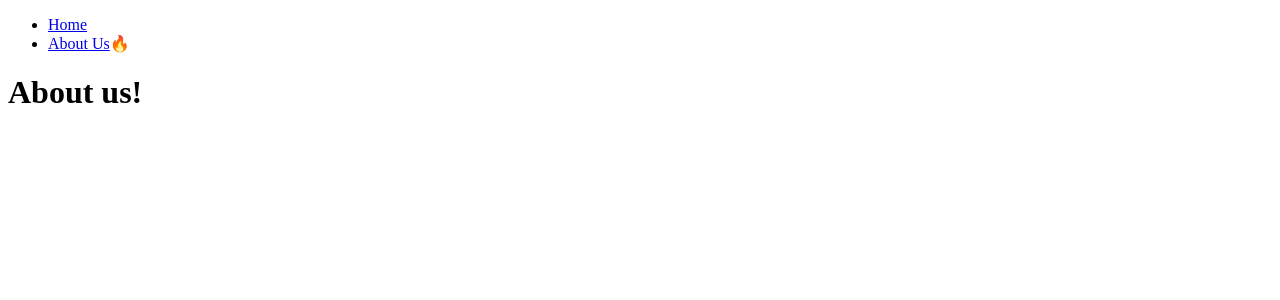
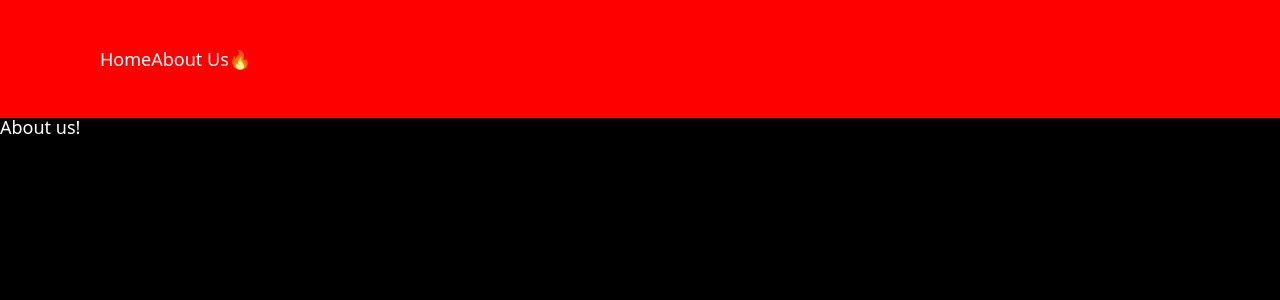
Before and after one commit to teak1207/learnNextJS, a Next.js app: page /about-us in a window 1280 px wide. Shown: the top 300 px of the page. Built offline with nearby package versions, Linux system fonts and the light colour scheme.

Commit message:
feat: CSS 내용 코드 추가 및 수정

```diff
--- a/app/components/navigation.tsx
+++ b/app/components/navigation.tsx
@@ -2,13 +2,13 @@
 
 import Link from "next/link";
 import { usePathname } from "next/navigation";
-import { useState } from "react";
+import styles from "../styles/navigation.module.css";
 
 export default function Navigation() {
   const path = usePathname();
   return (
-    <nav>
-      <ul>
+    <nav className={styles.nav}>
+      <ul className={styles.list}>
         <li>
           <Link href="/">Home</Link> {path === "/" ? "🔥" : ""}
         </li>
--- a/app/layout.tsx
+++ b/app/layout.tsx
@@ -1,5 +1,6 @@
 import { Metadata } from "next";
 import Navigation from "./components/navigation";
+import "./styles/global.css";
 
 export const metadata: Metadata = {
   title: {
--- /dev/null
+++ b/app/styles/global.css
@@ -0,0 +1,151 @@
+html,
+body,
+div,
+span,
+applet,
+object,
+iframe,
+h1,
+h2,
+h3,
+h4,
+h5,
+h6,
+p,
+blockquote,
+pre,
+a,
+abbr,
+acronym,
+address,
+big,
+cite,
+code,
+del,
+dfn,
+em,
+img,
+ins,
+kbd,
+q,
+s,
+samp,
+small,
+strike,
+strong,
+sub,
+sup,
+tt,
+var,
+b,
+u,
+i,
+center,
+dl,
+dt,
+dd,
+ol,
+ul,
+li,
+fieldset,
+form,
+label,
+legend,
+table,
+caption,
+tbody,
+tfoot,
+thead,
+tr,
+th,
+td,
+article,
+aside,
+canvas,
+details,
+embed,
+figure,
+figcaption,
+footer,
+header,
+hgroup,
+menu,
+nav,
+output,
+ruby,
+section,
+summary,
+time,
+mark,
+audio,
+video {
+  margin: 0;
+  padding: 0;
+  border: 0;
+  font-size: 100%;
+  font: inherit;
+  vertical-align: baseline;
+}
+/* HTML5 display-role reset for older browsers */
+article,
+aside,
+details,
+figcaption,
+figure,
+footer,
+header,
+hgroup,
+menu,
+nav,
+section {
+  display: block;
+}
+body {
+  line-height: 1;
+}
+ol,
+ul {
+  list-style: none;
+}
+blockquote,
+q {
+  quotes: none;
+}
+blockquote:before,
+blockquote:after,
+q:before,
+q:after {
+  content: "";
+  content: none;
+}
+table {
+  border-collapse: collapse;
+  border-spacing: 0;
+}
+
+body {
+  font-family:
+    system-ui,
+    -apple-system,
+    BlinkMacSystemFont,
+    "Segoe UI",
+    Roboto,
+    Oxygen,
+    Ubuntu,
+    Cantarell,
+    "Open Sans",
+    "Helvetica Neue",
+    sans-serif;
+  background-color: black;
+  color: white;
+  font-size: 18px;
+}
+
+a {
+  color: inherit;
+  text-decoration: none;
+}
+
+a:hover {
+  text-decoration: underline;
+}
--- /dev/null
+++ b/app/styles/navigation.module.css
@@ -0,0 +1,8 @@
+.nav {
+  background-color: red;
+  padding: 50px 100px;
+}
+
+.list {
+  display: flex;
+}
```
